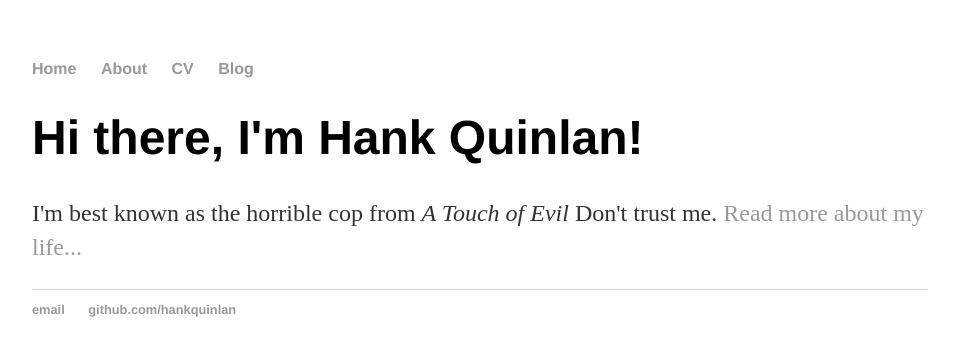
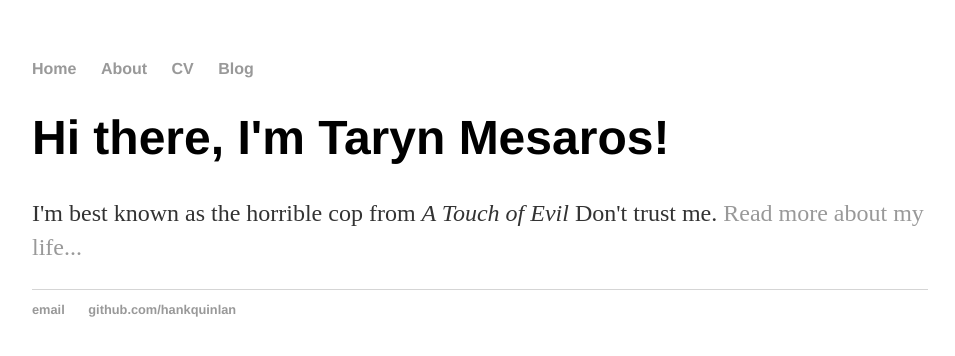
Before and after one commit to mylifestyleproject/mylifestyleproject.github, a Jekyll site: the page built from index.html, in a window 1280 px wide. Shown: the top 356 px of the page, without its empty margins (160-1115 px from the left). Built offline with Jekyll 4.4.1, drawn with Linux system fonts in a browser that asks for light colours.

Commit message:
Update index.html

```diff
--- a/index.html
+++ b/index.html
@@ -1,8 +1,8 @@
 ---
 layout: default
-title: Hank Quinlan, Horrible Cop
+title: My Lifestyle Project Blog
 ---
 <div class="blurb">
-	<h1>Hi there, I'm Hank Quinlan!</h1>
+	<h1>Hi there, I'm Taryn Mesaros!</h1>
 	<p>I'm best known as the horrible cop from <em>A Touch of Evil</em> Don't trust me. <a href="/about">Read more about my life...</a></p>
 </div><!-- /.blurb -->
```
